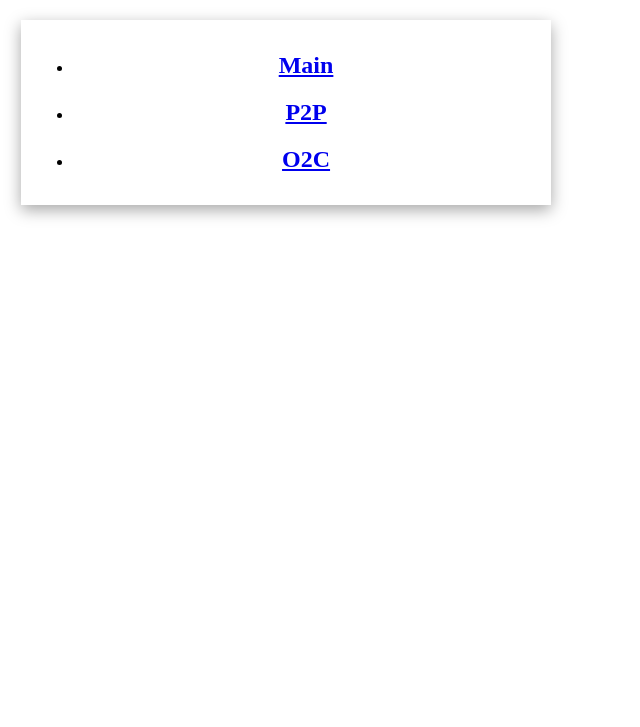
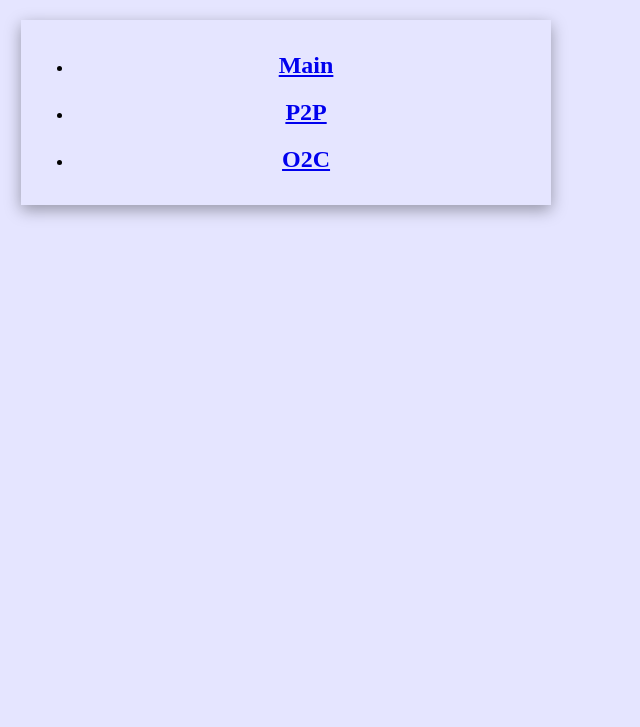
Before and after one commit to labnexus/cv, a plain HTML site: page index.html in a window 1280 px wide. Shown: the part 73-800 px from the top of the page, without its empty margins (0-640 px from the left). Drawn offline with Linux system fonts and the light colour scheme.

Commit message:
Update index.html

```diff
--- a/index.html
+++ b/index.html
@@ -16,6 +16,10 @@
     </div>
 
     <style type="text/css">
+        body {
+            background: rgba(0, 0, 255, 0.1);
+        }
+
         .container {
             display: inline-block;
             width: 40%;
```
